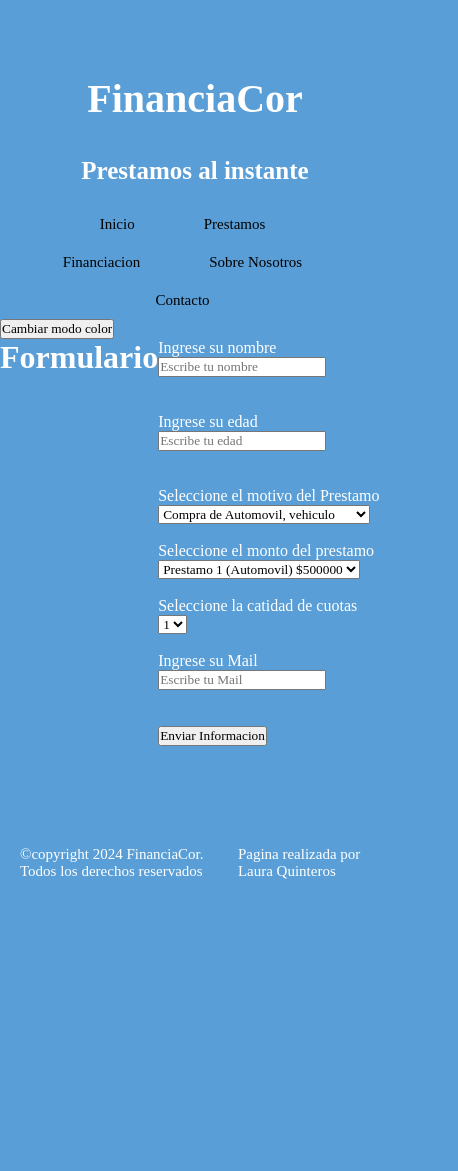
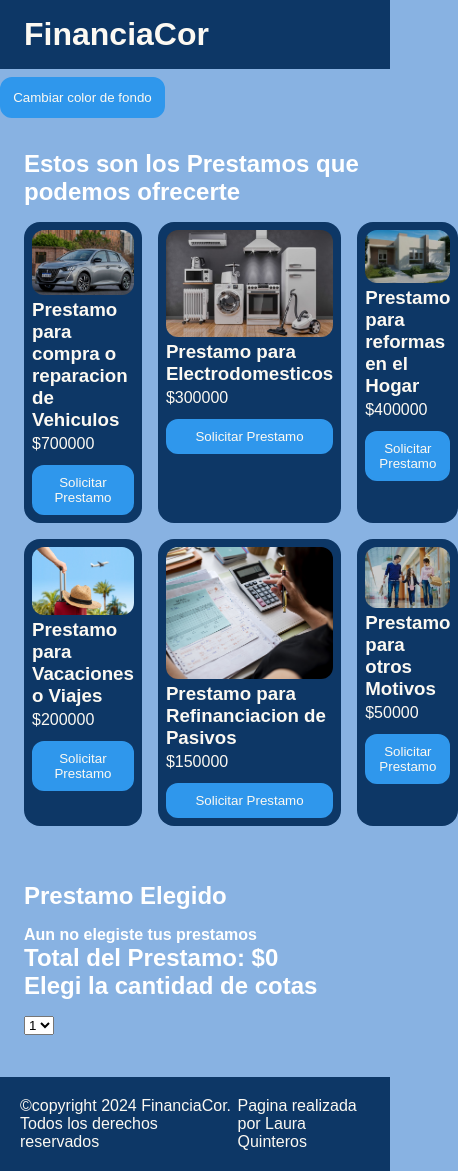
Before and after one commit to Lauranaq/Pre-Entregas-JS-Quinteros-Laura, a plain HTML site: page index.html in a window 390 px wide. Shown: the whole page, 458 px wide, since content can reach past the window. Before the commit the page ends 1030 px from the top, so only its background shows below. Drawn offline with Linux system fonts and the light colour scheme; some packages are replaced by stand-ins of ours; a script that the page names is missing.

Commit message:
Proyecto Final

```diff
--- a/css/style.css
+++ b/css/style.css
@@ -1,102 +1,148 @@
 * {
+  margin: 0;
   padding: 0;
-    margin: 0;
   box-sizing: border-box;
-    font-family: 'Times New Roman', Times, serif;
-
+  font-family: "Rubik", sans-serif;
 }
 body.modo-oscuro{
-    background-color:rgb(89, 158, 214);
+  background-color:#88b2e2;
   color:white;
 }
 
-  nav ul{
-    backdrop-filter: blur(5px);
-    width: 100%;
-    padding-right: 30px;
-    list-style: none;
-    text-align: center;
+:root {
+  --clr-black: #0d3766;
+  --clr-white: #fcf9f2;
+  --clr-accent: #2f97ec;
 }
-  nav li{
-    display: inline-flex;
-    margin-right: 10px;
-    padding:15px;
+
+.container {
+  max-width: 1000px;
+  margin: 0 auto;
+  padding-inline: 1.5rem;
 }
-  nav a{
-   text-decoration: none;
-   padding: 20px;
-   color: black;
+
+img {
+
+  max-width: 100%;
+  display: block;
+}
+
+h1, h2 {
+  font-family: "Bricolage Grotesque", sans-serif;
+}
+
+.header {
+  background-color: var(--clr-black);
+  color: var(--clr-white);
+  padding-block: 1rem;
+}
+
+.main {
+  padding-block: 2rem;
+}
+
+.titulo {
+  margin-bottom: 1rem;
+}
+#cuotaSeleccionada{
+  font-family: "Bricolage Grotesque", sans-serif;
+  font-weight: bolder;
   font-size: 25px;
-   font-weight: 10px;
+  padding-top: 10px;
 
 }
-  .blanco{
-    color: white;
+.productos {
+  display: grid;
+  grid-template-columns: 1fr 1fr 1fr;
+  gap: 1rem;
+  margin-bottom: 3.5rem;
 }
 
-  header h1, h2 {
-    text-align: center;
-    padding: 15px;
-    font-size: 40px;
+.producto {
+  background-color: var(--clr-black);
+  padding: .5rem;
+  border-radius: 1rem;
+  color: var(--clr-white);
+  display: flex;
+  flex-direction: column;
+  gap: .25rem;
 }
-  header h2{
-    font-size:25px ;
+
+.producto-img {
+  border-radius: .75rem;
+}
+
+.producto-btn {
+  border-radius: .75rem;
+  border: 0;
+  background-color: var(--clr-accent);
+  color: var(--clr-white);
+  padding: .5rem;
+  margin-top: .5rem;
+  cursor: pointer;
+  border: 2px solid var(--clr-accent);
+  transition: .2s;
+}
+
+.producto-btn:hover {
+  background-color: var(--clr-white);
+  color: var(--clr-black);
+  font-weight: 600;
+  letter-spacing: 1px;
+}
+
+.carrito-productos {
+  display: flex;
+  flex-direction: column;
+  gap: .5rem;
+}
+
+.carrito-producto {
+  display: flex;
+  gap: 1rem;
+  align-items: center;
+  justify-content: space-between;
+  background-color: var(--clr-black);
+  padding: .5rem 2rem;
+  border-radius: 1rem;
+  color: var(--clr-white);
+}
+
+.carrito-producto-btn {
+  background-color: var(--clr-white);
+  border: 0;
+  padding: .25rem;
+  border-radius: .25rem;
+  cursor: pointer;
+}
+
+.d-none {
+  display: none;
+}
+#modo-color{
+  border-radius: .75rem;
+  border: 0;
+  background-color: var(--clr-accent);
+  color: var(--clr-white);
+  padding: .7rem;
+  margin-top: .5rem;
+  cursor: pointer;
+  border: 2px solid var(--clr-accent);
+  transition: .2s;
+
+}
+#modo-color:hover {
+  background-color: var(--clr-white);
+  color: var(--clr-black);
+  font-weight: 600;
+  letter-spacing: 1px;
+}
+
+
+.footer {
+  display: flex;
+  justify-content: space-between;
+  background-color: var(--clr-black);
+  color: var(--clr-white);
   padding: 20px;
 }
-  main{
-    display: flex;
-    justify-content: center;
-
-
-  }
-
-  footer {
-    width: 100%;
-    height: auto;
-    padding: 40px;
-    font-size: 15px;
-    display: flex;
-    justify-content: space-between;
-  }
-
-  @media (min-width :376px) and ( max-width:768px){
-    nav li{
-      padding: 10px;
-      display: inline-block;
-      margin: 10px 20pxS;
-
-
-    }
-    nav a{
-      padding: 10px;
-      width: 100px;
-      font-size: 15px;
-      margin-left: 15px;
-    }
-    main img{
-        width: 100%;
-        height:100% ;
-        padding: 15px;
-        margin-top: 70px;
-        margin-bottom: 20px;
-
-      }
-      body{
-        width: 100%;
-        height: 100%;
-        margin: 60px 0px;
-      }
-
-      footer {
-        width: 100%;
-        margin-top: 10px;
-        margin-bottom: 10px;
-
-        padding: 90px 20px;
-
-
-        font-size: 15px;
-
-      }
-
-  }
--- a/index.html
+++ b/index.html
@@ -3,80 +3,54 @@
 <head>
     <meta charset="UTF-8">
     <meta name="viewport" content="width=device-width, initial-scale=1.0">
-        <link rel="shortcut icon" href="./imagenes/favicon.jpg" type="image/x-icon">
+    <title>FinanciaCor</title>
+    <link rel="shortcut icon" href="./img/favicon.jpg" type="image/x-icon">
     <link rel="stylesheet" href="./css/style.css">
-        <title>FiananciaCor</title>
 </head>
 <body class="modo-oscuro">
-        <header>
+    <header class="header">
+        <div class="container">
             <h1>FinanciaCor</h1>
-            <h2>Prestamos al instante</h2>
-            <nav>
-                <ul>
-                    <li><a href="">Inicio</a></li>
-                    <li><a href="">Prestamos</a></li>
-                    <li><a href="">Financiacion</a></li>
-                    <li><a href="">Sobre Nosotros</a></li>
-                    <li><a href="">Contacto</a></li>
-                </ul>
-            </nav>
+        </div>
     </header>
-        <button id="modo-color">Cambiar modo color</button>
-        <main>
-            <h1>Formulario</h1>
-            <form id="formulario">
-                <label for="nombre">Ingrese su nombre</label><br>
-                <input id="nombre" type="text" placeholder="Escribe tu nombre">
-                <p id="errorNombre"></p>
-                <br><br>
+    <button id="modo-color">Cambiar color de fondo</button>
+    <main class="main">
+        <section class="container">
+            <h2 class="titulo">Estos son los Prestamos que podemos ofrecerte</h2>
+            <div class="productos" id="productos">
+                <!-- Se completa con JS -->
+            </div>
+        </section>
+        <section class="container">
+            <h2 class="titulo">Prestamo Elegido</h2>
+            <div class="carrito">
+                <div id="carrito-vacio">
+                    <h4>Aun no elegiste tus prestamos</h4>
+                </div>
+                <div class="carrito-productos d-none" id="carrito-productos">
+                    <!-- Se completa con JS -->
+                </div>
+                <div class="carrito-total">
+                    <h2>Total del Prestamo: <span id="carrito-total">$0</span></h2>
+                </div>
+            </div>
+        </section>
+        <section class="container">
+            <h2 class="titulo">Elegi la cantidad de cotas</h2>
+            <div id="containerCuotas">
+                <!-- Se completa con JS -->
+            </div>
+            <p id="cuotaSeleccionada"></p>
+        </section>
+    </main>
 
-                <label for="edad">Ingrese su edad</label><br>
-                <input id="edad" type="text" placeholder="Escribe tu edad">
-                <p id="errorEdad"></p>
-                <br><br>
+</body>
 
-                <label for="motivo">Seleccione el motivo del Prestamo</label><br>
-                <select name="motivo" id="motivo">
-                    <option value="compra">Compra de Automovil, vehiculo</option>
-                    <option value="reparaciones">Reparaciones o mejoras en el hogar</option>
-                    <option value="viaje">Viaje o vacaciones</option>
-                    <option value="pago">Pago o refinanciamiento de pasivos</option>
-                    <option value="otros">otros</option>
-                </select> <br><br>
-
-                <label for="tipo">Seleccione el monto del prestamo</label><br>
-                <select name="tipo" id="tipo">
-                    <option value="500000">Prestamo 1 (Automovil) $500000</option>
-                    <option value="300000">Prestamo 2 (Hogar) $300000</option>
-                    <option value="200000">Prestamo 3 (vijaes) $200000</option>
-                    <option value="100000">Prestamo 4 (Pago) $100000</option>
-                    <option value="50000">Prestamo 5 (Otros) $50000</option>
-                </select> <br> <br>
-
-                <label for="cuotas">Seleccione la catidad de cuotas</label><br>
-                <select name="cuotas" id="cuotas">
-                    <option value="1">1</option>
-                    <option value="2">2</option>
-                    <option value="3">3</option>
-                    <option value="4">4</option>
-                    <option value="5">5</option>
-                    <option value="6">6</option>
-                </select> <br><br>
-                <p id="resultado"></p>
-
-                <label for="mail">Ingrese su Mail</label>
-                <input id="mail"  type="text" placeholder="Escribe tu Mail">
-                <pi id="errorMail" ></p><br><br>
-
-                <button type="submit">Enviar Informacion</button>
-
-            </form>
-
-        </main>
-        <footer>
+    <footer class="footer">
         <p>©copyright 2024 FinanciaCor. Todos los derechos reservados</p>
         <p>Pagina realizada por Laura Quinteros</p>
     </footer>
-        <script src="./js/scripts.js"></script>
+    <script src="https://cdn.jsdelivr.net/npm/sweetalert2@11"></script>
+    <script src="./js/main.js"></script>
 </body>
 </html>
--- /dev/null
+++ b/js/main.js
@@ -0,0 +1,199 @@
+const carrito = [];
+//Arrays con productos=prestamos
+const productos = [
+    {
+        nombre: "Prestamo para compra o reparacion de Vehiculos",
+        monto: 700000,
+        img: "./img/auto.jpg",
+        cantidad: 1,
+    },
+    {
+        nombre: "Prestamo para Electrodomesticos",
+        monto: 300000,
+        img:"./img/electrodomesticos.jpg",
+        cantidad: 1,
+
+    },
+    {
+        nombre: "Prestamo para reformas en el Hogar",
+        monto: 400000,
+        img:"./img/hogar.jpg",
+        cantidad: 1,
+    },
+    {
+        nombre: "Prestamo para Vacaciones o Viajes",
+        monto: 200000,
+        img: "./img/vacaciones.jpg",
+        cantidad: 1,
+    },
+    {
+        nombre: "Prestamo para Refinanciacion de Pasivos",
+        monto: 150000,
+        img: "./img/pasivos2.jpg",
+        cantidad: 1,
+    },
+    {
+        nombre: "Prestamo para otros Motivos",
+        monto: 50000,
+        img: "./img/otros.jpg",
+        cantidad: 1,
+    },
+
+];
+//Arrays de cuotas
+const cuotas = [1, 2,3,4,5,6];
+
+const contenedorProductos = document.querySelector("#productos");
+const carritoVacio = document.querySelector("#carrito-vacio");
+const carritoProductos = document.querySelector("#carrito-productos");
+const carritoTotal = document.querySelector("#carrito-total");
+
+
+// Recorro Array de Cuotas
+const container = document.getElementById('containerCuotas');
+const selectElement = document.createElement('select');
+selectElement.setAttribute('id', 'selectCuotas');
+cuotas.forEach(cuota => {
+    const option = document.createElement('option');
+    option.value = cuota
+    option.text = cuota;
+    selectElement.appendChild(option);
+});
+container.appendChild(selectElement);
+
+//Funcion para calcular el valor de la cuota
+function calcularCuota(montoTotal, cuotaElegida) {
+    let interesInicial = 0.05; // 5%
+    let incrementoInteres = 0.02; // 2%
+    let interesTotal = interesInicial + (cuotaElegida - 1) * incrementoInteres;
+    let cuotaConInteres = montoTotal * (1 + interesTotal) / cuotaElegida;
+    return cuotaConInteres.toFixed(2);
+}
+
+// Función para mostrar las cuotas
+const mostrarCuotas = () => {
+    const cuotaSeleccionada = parseInt(document.getElementById('selectCuotas').value);
+    const montoTotal = parseInt(carritoTotal.innerText.slice(1));
+    const cuotaCalculada = calcularCuota(montoTotal, cuotaSeleccionada);
+    document.getElementById('cuotaSeleccionada').innerText = `El valor de cada cuota seria: $${cuotaCalculada}`;
+};
+
+// Evento para detectar cambios en la selección de cuotas
+document.getElementById('selectCuotas').addEventListener('change', mostrarCuotas);
+
+
+//Funcion para actualizar el carrito con prestamos seleccionados
+function actualizarCarrito() {
+    if (carrito.length === 0) {
+        carritoVacio.classList.remove("d-none");
+        carritoProductos.classList.add("d-none");
+    } else {
+        carritoVacio.classList.add("d-none");
+        carritoProductos.classList.remove("d-none");
+
+        carritoProductos.innerHTML = "";
+        carrito.forEach(producto => {
+            const div = document.createElement("div");
+            div.classList.add("carrito-producto");
+            div.innerHTML = `
+                <h3>${producto.nombre}</h3>
+                <p>Subt: $${producto.monto}</p>
+            `;
+
+            const btn = document.createElement("button");
+            btn.classList.add("carrito-producto-btn");
+            btn.innerText = "✖️";
+            btn.addEventListener("click", () => {
+                borrarDelCarrito(producto);
+            })
+            div.append(btn);
+
+            carritoProductos.append(div);
+        })
+    }
+    actualizarTotal();
+}
+
+
+//Funcion para agregar el prestamo seleccionado
+const agregarAlCarrito = (producto) => {
+    if (producto.cantidad > 0){
+        const itemEncontrado = carrito.find(item => item.nombre === producto.nombre);
+        if (itemEncontrado) {
+            itemEncontrado.cantidad++;
+            producto.cantidad--;
+        } else {
+            carrito.push({...producto, cantidad: 1});
+            producto.cantidad--;
+        }
+    }else {
+        Swal.fire({
+            title: "Lo sentimos!",
+            text: "El prestamo solo puede elegirse una vez",
+            icon: "error"
+          });
+
+
+    }
+        actualizarCarrito();
+        mostrarCuotas();
+}
+
+//Funcion para borrar algun prestamo seleccionado
+const borrarDelCarrito = (producto) => {
+    const prodIndex = carrito.findIndex(item => item.nombre === producto.nombre);
+    carrito.splice(prodIndex, 1);
+    actualizarCarrito();
+    mostrarCuotas();
+}
+
+//Funcion para actualizar el monto total del prestamo
+const actualizarTotal = () => {
+    const total = carrito.reduce((acc, prod) => acc + prod.monto , 0);
+    carritoTotal.innerText = `$${total}`;
+}
+
+
+// Recorro el array de prestamos
+productos.forEach((producto) => {
+    const div = document.createElement("div");
+    div.classList.add("producto");
+    div.innerHTML = `
+        <img class="producto-img" src="${producto.img}" alt="${producto.nombre}">
+        <h3>${producto.nombre}</h3>
+        <p>$${producto.monto}</p>
+    `;
+
+    const btn = document.createElement("button");
+    btn.classList.add("producto-btn");
+    btn.innerText = "Solicitar Prestamo";
+
+    btn.addEventListener("click", () => {
+        agregarAlCarrito(producto);
+    })
+
+    div.append(btn);
+    contenedorProductos.append(div);
+})
+
+
+
+
+//Local Storage Modo Color
+const body = document.body;
+
+let modoColorLS = localStorage.getItem ("modo-color");
+if (modoColorLS === ("modo-oscuro")){
+    body.classList.add("modo-oscuro")
+}
+
+const btnModoColor = document.querySelector("#modo-color");
+
+btnModoColor.addEventListener("click", () => {
+    body.classList.toggle("modo-oscuro");
+    if (body.classList.contains("modo-oscuro")){
+        localStorage.setItem("modo-color", "modo-oscuro");
+    }else{
+        localStorage.removeItem ("modo-color");
+    }
+})
--- a/js/scripts.js
+++ /dev/null
@@ -1,153 +0,0 @@
-//Array de objetos con los tipos de prestamos
-const prestamos = [
-    {
-        tipo: "Prestamo1 ",
-        motivo: "vehiculo",
-        monto: 500000
-    },
-    {
-        tipo: "Prestamo2",
-        motivo: "Hogar",
-        monto: 300000
-    },
-    {
-        tipo: "Prestamo3",
-        motivo: "vacaciones ",
-        monto: 200000
-    },
-    {
-        tipo: "Prestamo4",
-        motivo: "Refiananciacion de Pasivos",
-        monto: 100000
-    },
-    {
-        tipo: "Prestamo5",
-        motivo: "Otros",
-        monto: 50000
-    }
-];
-
-// Array con cantidad de cuotas disponibles
-const cuotas = [ 1, 2, 3, 4, 5, 6];
-
-
-//Local Storage
-
-// Guardo mi Objeto Prestamo en el Local Storage
-let prestamosJSON = JSON.stringify(prestamos);
-localStorage.setItem( "prestamos", prestamosJSON);
-
-console.log(prestamosJSON);
-
-// Guardo mi Objeto Cuotas en el Local Storage
-let cuotasJSON = JSON.stringify (cuotas);
-localStorage.setItem ("cuotas", cuotasJSON);
-
-console.log(cuotasJSON);
-
-//JSON Prestamos convertido en objeto
-let prestamosObjeto = JSON.parse(prestamosJSON);
-console.log(prestamosObjeto);
-
-//JSON Cuotas convertido en Objeto
-let cuotasObjeto = JSON.parse (cuotasJSON);
-console.log(cuotasObjeto);
-
-
-
-//Local Storage Modo Color
-const body = document.body;
-
-let modoColorLS = localStorage.getItem ("modo-color");
-if (modoColorLS === ("modo-oscuro")){
-    body.classList.add("modo-oscuro")
-}
-
-const btnModoColor = document.querySelector("#modo-color");
-
-btnModoColor.addEventListener("click", () => {
-    body.classList.toggle("modo-oscuro");
-    if (body.classList.contains("modo-oscuro")){
-        localStorage.setItem("modo-color", "modo-oscuro");
-    }else{
-        localStorage.removeItem ("modo-color");
-    }
-})
-
-//Funcion para calcular el valor de la cuota
-function calcularValorCuota(montoPrestamo, cuotasSeleccionadas) {
-    const tasaInteres = 1.15;
-    const valorCuota = (montoPrestamo * tasaInteres) / cuotasSeleccionadas;
-    return valorCuota;
-}
-
-
-
-//FUNCION PRINCIPAL
-function ejecutarProceso() {
-
-const form = document.getElementById("formulario");
-
-form.addEventListener('submit', function(e) {
-
-    e.preventDefault();
-
-    let nombrePedido = document.getElementById("nombre").value;
-    let edadPedida = document.getElementById("edad").value;
-    let motivoPedido = document.getElementById("motivo").value;
-    let tipoPedido = document.getElementById("tipo").value;
-    let cuotasPedidas= document.getElementById("cuotas").value;
-    let mailPedido= document.getElementById("mail").value;
-    console.log(nombrePedido)
-    console.log(edadPedida)
-    console.log(motivoPedido)
-    console.log(tipoPedido)
-    console.log(cuotasPedidas)
-    console.log(mailPedido)
-
-
-
-//NOMBRE DE USUARIO
-const mensajeNombre = document.getElementById ("errorNombre");
-if (nombrePedido === "") {
-    mensajeNombre.innerText= "Un texto vacio no es valido";
- }else if (!isNaN(nombrePedido)){
-    mensajeNombre.innerText= "No se pude ingresar campos numericos";
- }else{
-    mensajeNombre.innerText= ("Bienvenido/a "+ nombrePedido);
- };
-
-
-// Edad del Usuario
-const mensajeEdad = document.getElementById ("errorEdad");
-
-if (edadPedida === "" || isNaN(edadPedida)){
-    mensajeEdad.innerText= "Debe ingresar su edad para continuar"
-}else if (edadPedida< 21){
-    mensajeEdad.innerText= ("¡Lo sentimos "+ nombrePedido + "! No podemos ofrecerle nuestros servicios");
-}else {
-    mensajeEdad.innerText= ("¡Felicitaciones "+ nombrePedido + "! Estas mas cerca de obtener tu prestamo" );
-
-};
-
- // Calcular el valor de la cuota
- const valorCuota = calcularValorCuota(tipoPedido,cuotasPedidas);
- console.log (valorCuota);
-
- // Mostrar el resultado al usuario
- const resultadoCuota = document.getElementById("resultado");
- resultadoCuota.innerText = "El valor de cada cuota será de: $" + valorCuota.toFixed(2);
-
-
-// Despedida del Usuario
- const mensajeMail = document.getElementById ("errorMail");
-
- if (mailPedido.trim() === ""){
-    mensajeMail.innerText=("Por favor no dejar el campo vacio"+ nombrePedido);
-}else {
-    mensajeMail.innerText= ("Nuestro equipo de asesores se estara comunicando con vos "+ nombrePedido);
-}
-}) }
-
-//llamo a la funcion ejecutar proceso
-ejecutarProceso ();
```
Also changed, not shown: imagenes/hero2.jpg (deleted), img/auto.jpg (added), img/electrodomesticos.jpg (added), img/favicon.jpg (renamed from imagenes/favicon.jpg), img/hogar.jpg (added), img/otros.jpg (added), img/pasivos.jpg (added), img/pasivos2.jpg (added), img/vacaciones.jpg (added). Lines whose indentation alone changed are shown as unchanged.
